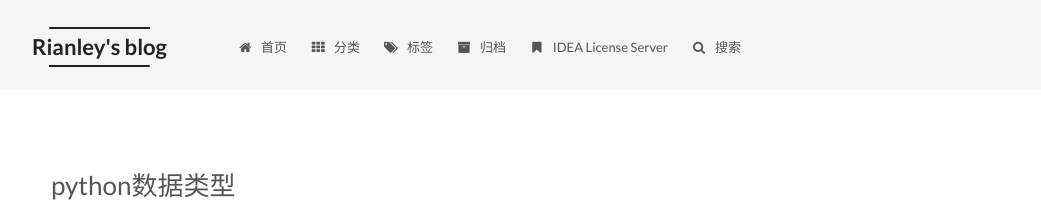
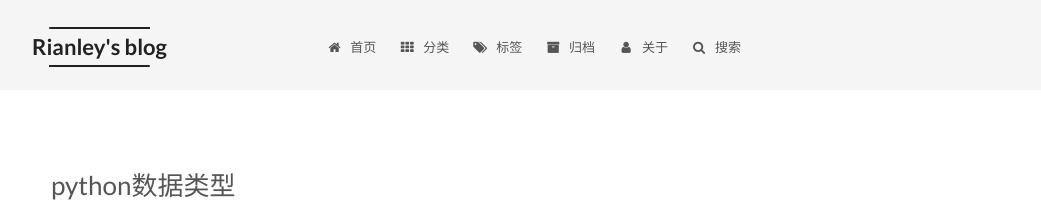
Before and after one commit to Rianley/rianley.github.io, a Jekyll site: the page built from index.html, in a window 1280 px wide. Shown: the top 222 px of the page, without its empty margins (239-1280 px from the left). Built offline with Jekyll 4.4.1, drawn with Linux system fonts in a browser that asks for light colours; the list of posts is cut into pages by our own code; comment, search, counter and statistics services are not loaded.

```diff
--- a/_config.yml
+++ b/_config.yml
@@ -123,7 +123,7 @@ menu:
   #about: /about/
   tags: /tags/
   archives: /archives/
-  idea: /idea/
+  about: /about/
   #sitemap: /sitemap.xml
   #commonweal: /404.html
 
```
